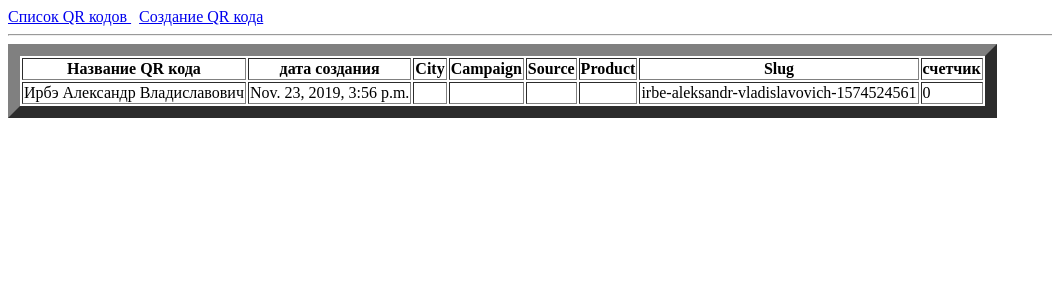
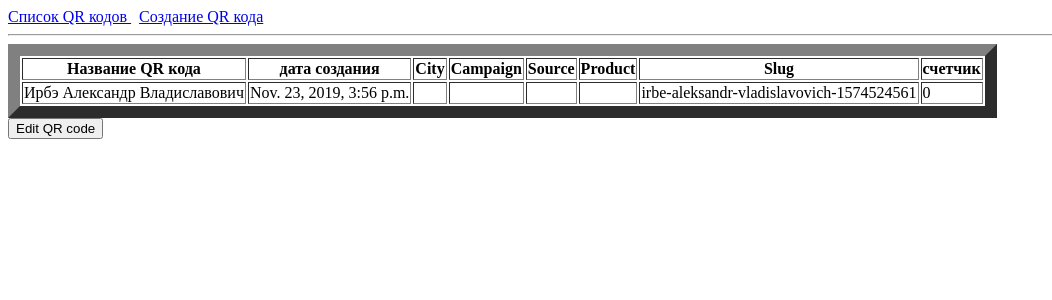
Before and after one commit to AleksanderIrbe/qr_code, a Django app: a page that uses qr_code/templates/qr_list/qr_detail.html in a window 1280 px wide. Shown: the top 300 px of the page, without its empty margins (0-1052 px from the left). Run offline with Django 3.2, Linux system fonts and the light colour scheme; data comes from the database, SQL or seed files in the repository.

Commit message:
Добавлена кнопка изменения к представлению QR-кода

```diff
--- a/qr_code/templates/qr_list/qr_detail.html
+++ b/qr_code/templates/qr_list/qr_detail.html
@@ -30,4 +30,7 @@
 </tr>
 </table>
 
+<form action="{{ detail.get_update_url }}"><button type="submit" >Edit QR code</button></form>
+
+
 {% endblock %}
```
